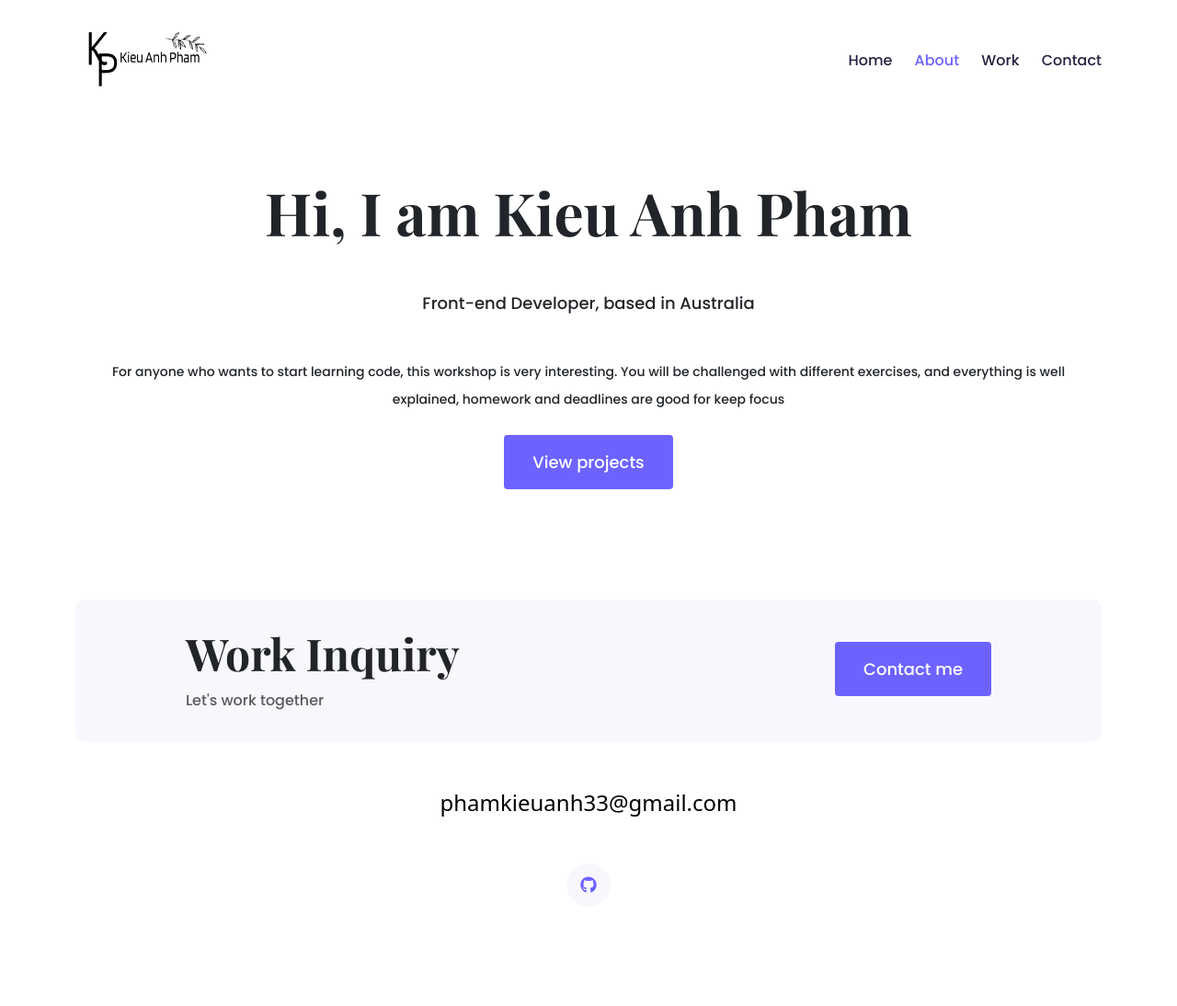
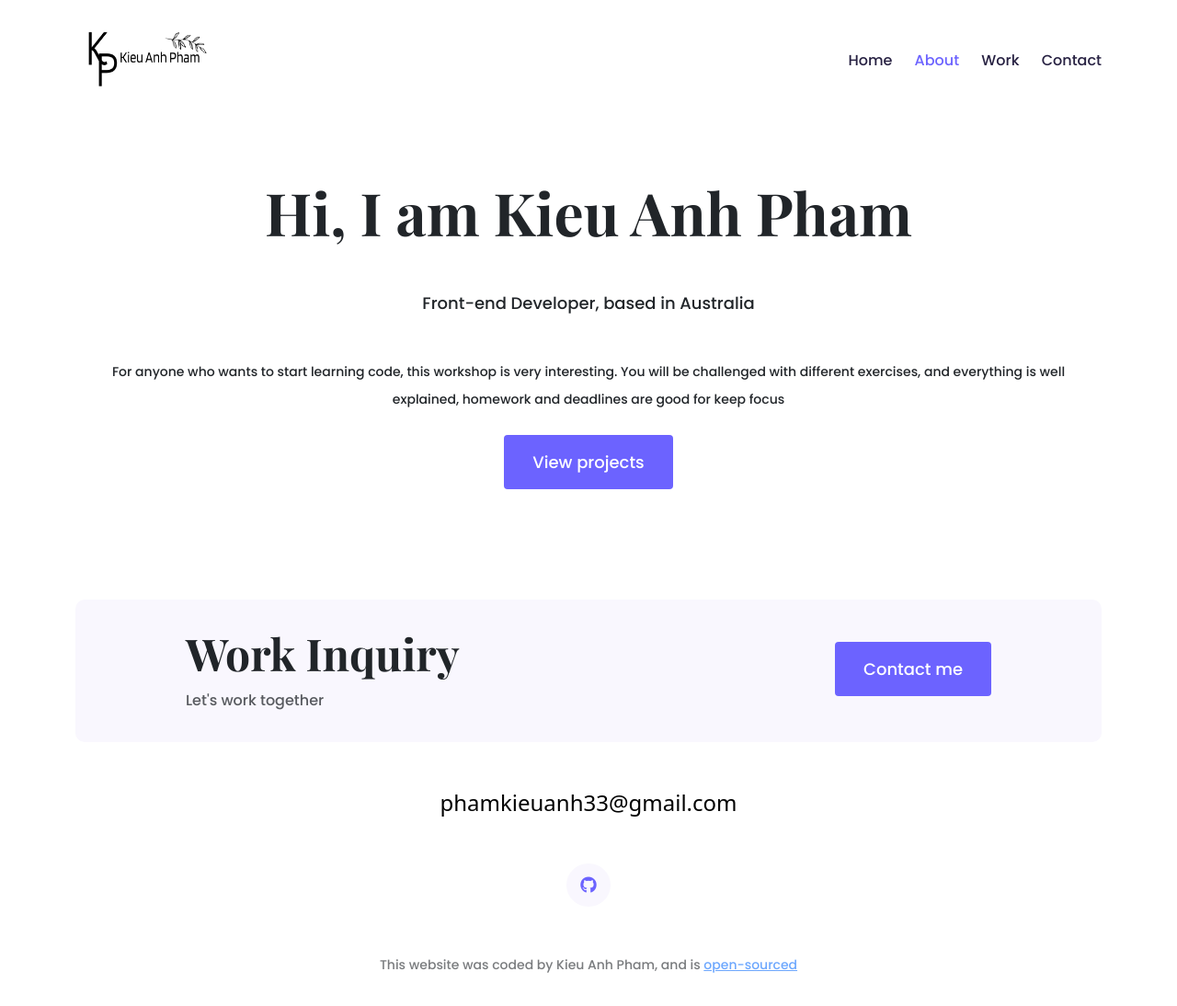
Before and after one commit to kieuanhphamm/portfolio-project, a plain HTML site: page about.html in a window 1280 px wide. Shown: the whole page at 92% size. Before the commit the page ends 1046 px from the top, so only its background shows below. Drawn offline with nearby package versions, Linux system fonts and the light colour scheme.

Commit message:
Add code source to footer

```diff
--- a/about.html
+++ b/about.html
@@ -110,6 +110,15 @@
             <i class="fa-brands fa-github"></i>
           </a>
         </div>
+        <p class="text-center mt-5 code-source">
+          This website was coded by Kieu Anh Pham, and is
+          <a
+            href="https://github.com/kieuanhphamm/portfolio-project"
+            target="_blank"
+          >
+            open-sourced
+          </a>
+        </p>
       </footer>
     </div>
   </body>
--- a/styles/portfolio.css
+++ b/styles/portfolio.css
@@ -143,6 +143,11 @@ nav li.active a {
   font-size: 14px;
 }
 
+.code-source {
+  font-size: 14px;
+  opacity: 0.6;
+}
+
 footer {
   margin: 60px 0;
 }
```
Also changed, not shown: contact.html (+9 -0 lines), index.html (+9 -0 lines), work.html (+9 -0 lines).
